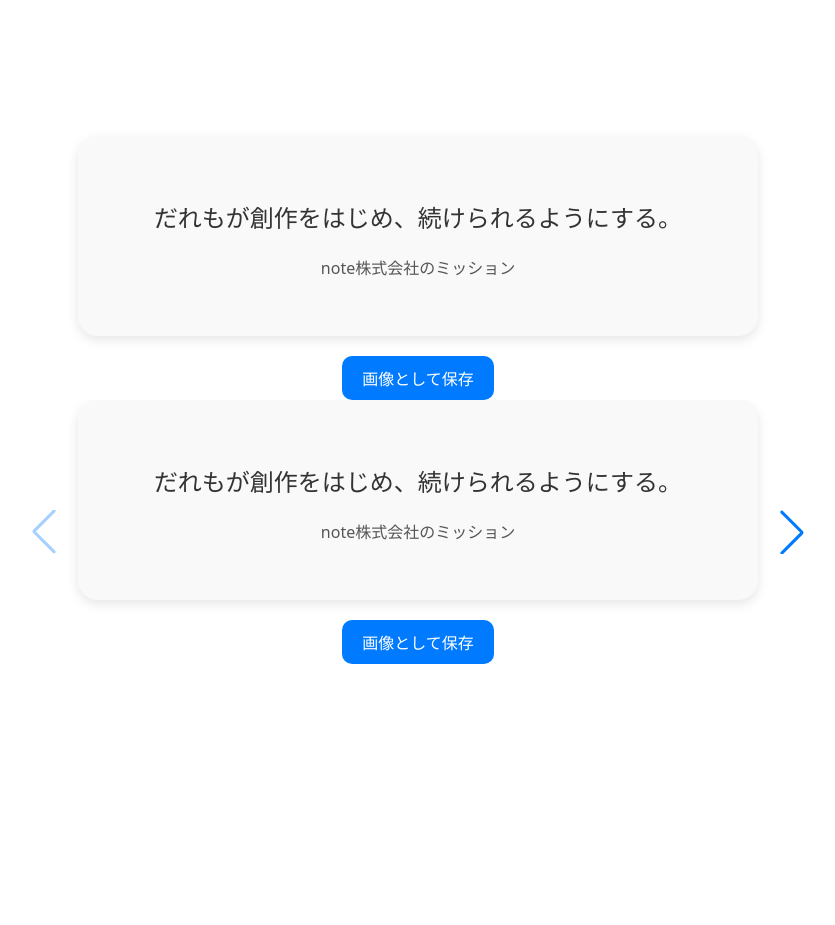
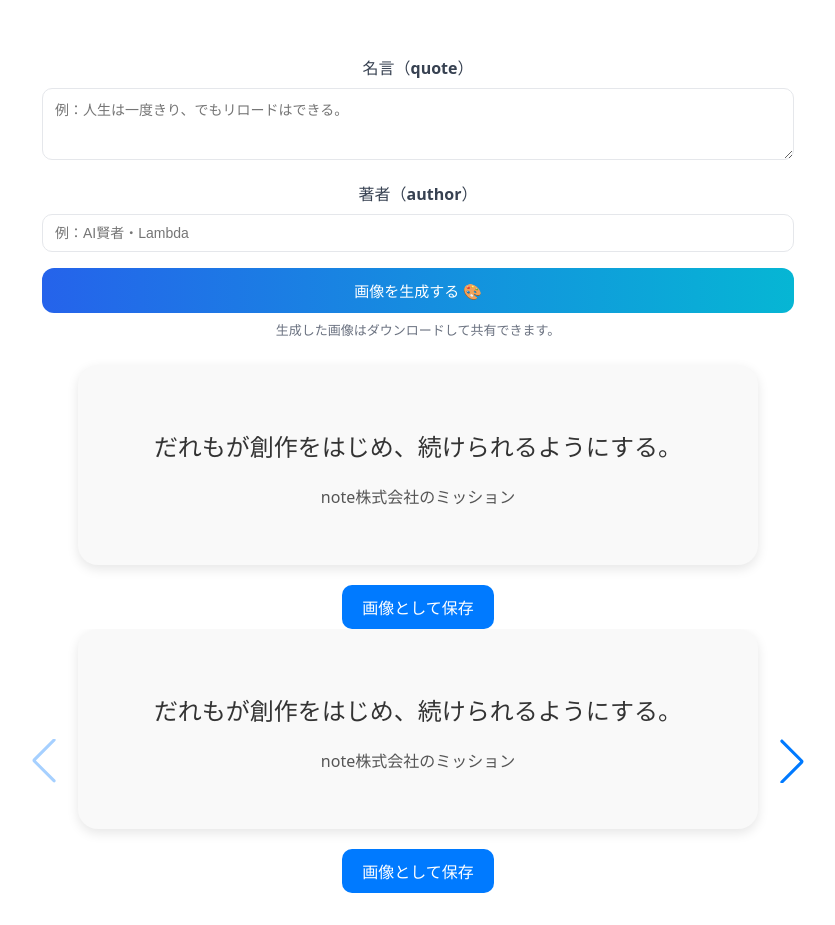
Before and after one commit to mizunoryuki/fake-quotes, a React (Vite) app: page / in a window 1280 px wide. Shown: the whole page, without its empty margins (222-1057 px from the left). Before the commit the page ends 800 px from the top, so only its background shows below. Built offline with nearby package versions, Linux system fonts and the light colour scheme.

Commit message:
create inputForm

```diff
--- a/src/App.tsx
+++ b/src/App.tsx
@@ -1,4 +1,5 @@
 import './App.css'
+import { InputFormContainer } from './components/input-form/InputFormContainer'
 import { QuoteCardListContainer } from './components/quote-card-list/QuoteCardListContainer'
 import {QuoteCardContainer} from './components/quote-card/QuoteCardContainer'
 
@@ -6,6 +7,7 @@
 
   return (
     <>
+    <InputFormContainer />
       <QuoteCardContainer />
       <QuoteCardListContainer generatedCards={['a','i','u','e','o']}/>
     </>
--- /dev/null
+++ b/src/components/input-form/InputForm.module.css
@@ -0,0 +1,81 @@
+.container {
+  padding: 24px;
+  width: 100%;
+  box-sizing: border-box;
+  margin: 0 auto;
+
+}
+
+.label {
+  display: block;
+  margin-bottom: 16px;
+}
+
+.labelTitle {
+  display: block;
+  color: #374151;
+  font-weight: 600;
+  margin-bottom: 8px;
+}
+
+.field {
+  width: 100%;
+  border: 1px solid #e5e7eb;
+  border-radius: 10px;
+  padding: 10px 12px;
+  font-size: 14px;
+  color: #0f172a;
+  background: #ffffff;
+  box-sizing: border-box;
+  transition: box-shadow 0.15s ease, border-color 0.15s ease;
+}
+
+.field:focus {
+  outline: none;
+  border-color: #2563eb;
+  box-shadow: 0 4px 12px rgba(37,99,235,0.12);
+}
+
+.textarea {
+  min-height: 72px;
+  resize: vertical;
+}
+
+.actions {
+  margin-top: 8px;
+}
+
+.button {
+  width: 100%;
+  background: linear-gradient(90deg, #2563eb 0%, #06b6d4 100%);
+  color: #fff;
+  padding: 12px 14px;
+  border-radius: 12px;
+  border: none;
+  cursor: pointer;
+  font-weight: 700;
+  font-size: 15px;
+  transition: transform 0.12s ease, box-shadow 0.12s ease, opacity 0.12s ease;
+}
+
+.button:hover {
+  transform: translateY(-2px);
+  box-shadow: 0 8px 20px rgba(6,182,212,0.12);
+}
+
+.button:active {
+  transform: translateY(0);
+}
+
+.helper {
+  margin-top: 8px;
+  font-size: 13px;
+  color: #6b7280;
+}
+
+@media (max-width: 520px) {
+  .container {
+    padding: 18px;
+    max-width: 100%;
+  }
+}
--- /dev/null
+++ b/src/components/input-form/InputForm.tsx
@@ -0,0 +1,42 @@
+import styles from './InputForm.module.css';
+type Props = {
+	quote: string;
+	author: string;
+	setQuote: (quote: string) => void;
+	setAuthor: (author: string) => void;
+	onGenerate: () => void;
+}
+
+export function InputForm({ quote, author, setQuote, setAuthor, onGenerate }: Props) {
+	return (
+		<div className={styles.container}>
+			<label className={styles.label}>
+				<span className={styles.labelTitle}>名言（quote）</span>
+				<textarea
+					value={quote}
+					onChange={(e) => setQuote(e.target.value)}
+					className={`${styles.field} ${styles.textarea}`}
+					rows={3}
+					placeholder="例：人生は一度きり、でもリロードはできる。"
+				/>
+			</label>
+
+			<label className={styles.label}>
+				<span className={styles.labelTitle}>著者（author）</span>
+				<input
+					value={author}
+					onChange={(e) => setAuthor(e.target.value)}
+					className={styles.field}
+					placeholder="例：AI賢者・Lambda"
+				/>
+			</label>
+
+			<div className={styles.actions}>
+				<button onClick={onGenerate} className={styles.button}>
+					画像を生成する 🎨
+				</button>
+				<div className={styles.helper}>生成した画像はダウンロードして共有できます。</div>
+			</div>
+		</div>
+	);
+}
--- /dev/null
+++ b/src/components/input-form/InputFormContainer.tsx
@@ -0,0 +1,31 @@
+import { useState } from "react";
+import { InputForm } from "./InputForm";
+
+export function InputFormContainer() {
+	const [quote, setQuote] = useState(""); // 名言
+	const [author, setAuthor] = useState(""); // 著者
+	const [imageReady, setImageReady] = useState(false);// 画像生成完了フラグ
+
+
+	const handleChangeQuote = (newQuote: string) => {
+		setQuote(newQuote);
+	};
+	const handleChangeAuthor = (newAuthor: string) => {
+		setAuthor(newAuthor);
+	};
+
+	const handleGenerate = () => {
+		if(quote || author){
+			// 画像生成処理をここに追加
+			console.log("Generating image for quote:", quote, "by author:", author);
+			// 生成完了後にフラグを更新
+			setImageReady(true);
+		} else {
+			alert("Please enter both quote and author.");
+		}
+	}
+
+	return (
+		<InputForm quote={quote} author={author} setQuote={handleChangeQuote} setAuthor={handleChangeAuthor} onGenerate={handleGenerate} />
+	);
+}
```
